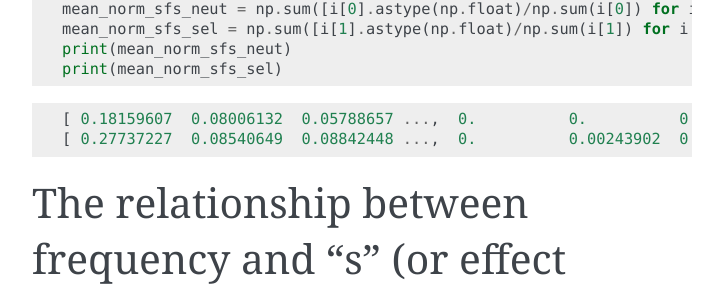
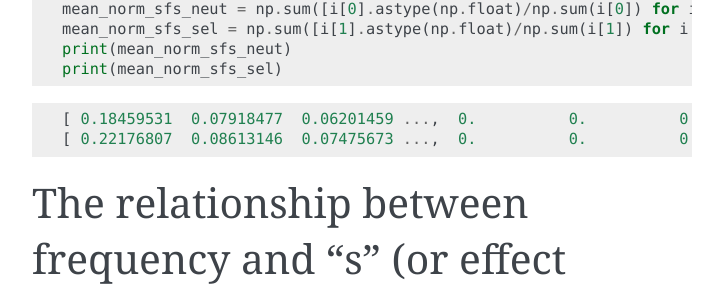
Before and after one commit to molpopgen/fwdpy, a Sphinx documentation site: the page built from docs/examples/cython/WritingExtensions.rst, in a window 1280 px wide and 900 px high, scrolled down 6735 px. Shown: the part 150-447 px from the top of the window, without its empty margins (388-1111 px from the left). Built offline with Sphinx 7.4.7, drawn with Linux system fonts in a browser that asks for light colours; formulas are drawn with MathJax 3; some of the changed text lies outside the part shown.

Commit message:
re-run cython example notebook

```diff
--- a/docs/examples/cython/WritingExtensions.rst
+++ b/docs/examples/cython/WritingExtensions.rst
@@ -386,8 +386,8 @@
 
 .. parsed-literal::
 
-    [ 0.18159607  0.08006132  0.05788657 ...,  0.          0.          0.        ]
-    [ 0.27737227  0.08540649  0.08842448 ...,  0.          0.00243902  0.        ]
+    [ 0.18459531  0.07918477  0.06201459 ...,  0.          0.          0.        ]
+    [ 0.22176807  0.08613146  0.07475673 ...,  0.          0.          0.        ]
 
 
 The relationship between frequency and "s" (or effect size)
@@ -535,7 +535,7 @@
 
 .. parsed-literal::
 
-    <matplotlib.text.Text at 0x7fabba17b7d0>
+    <matplotlib.text.Text at 0x7fda29b9de50>
 
 
 
@@ -554,7 +554,7 @@
 
 .. parsed-literal::
 
-    <matplotlib.text.Text at 0x7fabb9f78650>
+    <matplotlib.text.Text at 0x7fda29761bd0>
 
 
 
@@ -630,7 +630,7 @@
 
 .. parsed-literal::
 
-    <matplotlib.text.Text at 0x7fabf40ed550>
+    <matplotlib.text.Text at 0x7fda29a58690>
 
 
 
```
Also changed, not shown: docs/examples/cython/WritingExtensions.md (+5 -5 lines), docs/examples/cython/WritingExtensions_files/WritingExtensions_26_1.png, docs/examples/cython/WritingExtensions_files/WritingExtensions_30_1.png, docs/examples/cython/WritingExtensions_files/WritingExtensions_31_1.png, docs/examples/cython/WritingExtensions_files/WritingExtensions_34_1.png, 1 other file.
